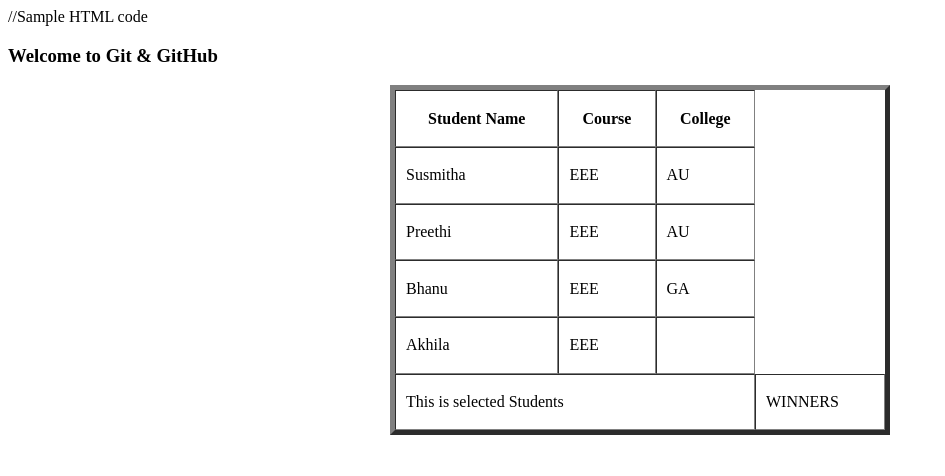
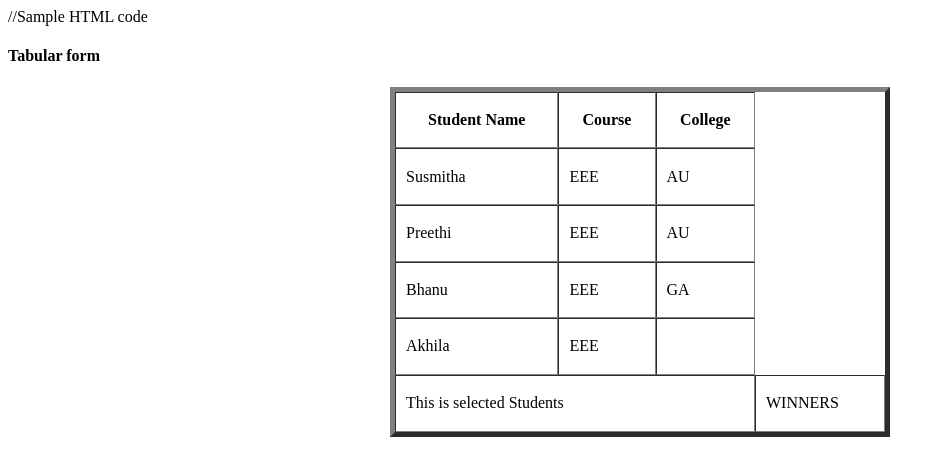
Before and after one commit to Susmitha85/Sample-Repo, a plain HTML site: page index.html in a window 1280 px wide. Shown: the whole page, without its empty margins (0-945 px from the left). Drawn offline with Linux system fonts and the light colour scheme.

Commit message:
Changes Done in HTML file

```diff
--- a/index.html
+++ b/index.html
@@ -4,7 +4,7 @@
     <title>Students Data</title>
   </head>
   <body>
-    <h3>Welcome to Git & GitHub</h3>
+	  <h4>Tabular form</h4>
      <table align="center" border="5" cellspacing="0" cellpadding="10" width="500" height="350">
             <tr>
                 <th>Student Name</th>
```
